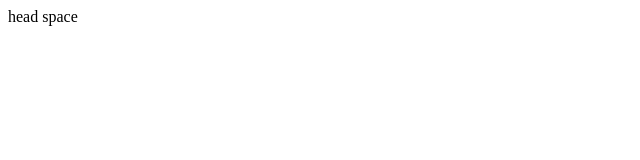
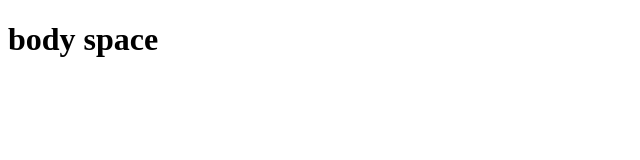
Before and after one commit to miguelmateusmf/O-Project, a plain HTML site: page index.html in a window 1280 px wide. Shown: the whole page, without its empty margins (0-640 px from the left). Drawn offline with Linux system fonts and the light colour scheme.

Commit message:
index.html chamges

```diff
--- a/index.html
+++ b/index.html
@@ -1,9 +1,12 @@
 <!DOCTYPE html>
-
 <html lang="en">
-  <head>
+<head>
     <meta charset="UTF-8">
-    <title>My First Webpage</title>
-    head space
-  </head>
+    <meta http-equiv="X-UA-Compatible" content="IE=edge">
+    <meta name="viewport" content="width=device-width, initial-scale=1.0">
+    <title>Document</title>
+</head>
+<body>
+    <h1>body space</h1>
+</body>
 </html>
```
